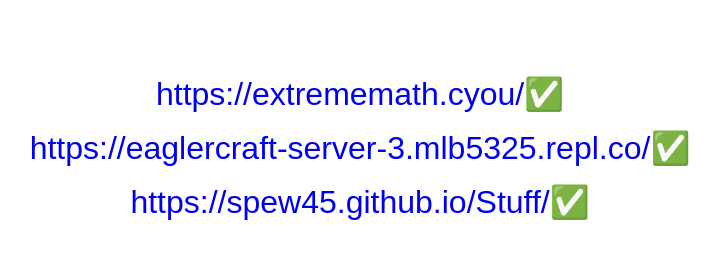
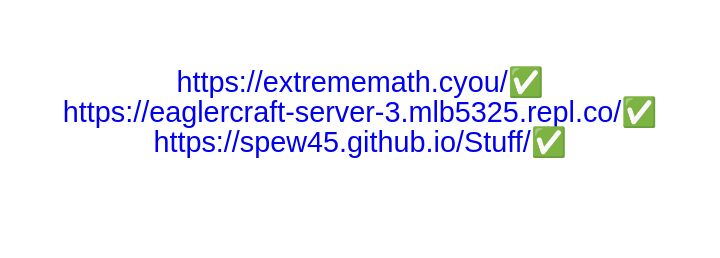
Before and after one commit to Spew45/educational-links, a plain HTML site: page index.html in a window 1280 px wide. Shown: the whole page, without its empty margins (280-1000 px from the left). Drawn offline with Linux system fonts and the light colour scheme.

Commit message:
Update index.html

```diff
--- a/index.html
+++ b/index.html
@@ -1,10 +1,19 @@
+<!-- startup -->
+<body style="background-color: #fff;">
+<title>Classes</title>
+<link rel="icon" type="image/x-icon" href="favicon.ico">
+<link rel="stylesheet" href="style.css">
+
+<!-- Div class -->
 <style>
 .padding {
   padding-top: 4%;
+  line-height: 90%;
 }
 </style>
 
+<!-- text -->
 <div class="padding">
-<p align="center"><a href="https://extrememath.cyou/" style="font-family: arial; font-size: 200%; text-decoration: none;">https://extrememath.cyou/✅
-<p align="center"><a href="https://extrememath.cyou/" style="font-family: arial; font-size: 200%; text-decoration: none;">https://eaglercraft-server-3.mlb5325.repl.co/✅
-<p align="center"><a href="https://extrememath.cyou/" style="font-family: arial; font-size: 200%; text-decoration: none;">https://spew45.github.io/Stuff/✅
+<p align="center"><a href="https://extrememath.cyou/" target="_blank" style="font-family: arial; font-size: 180%; text-decoration: none;">https://extrememath.cyou/✅
+<p align="center"><a href="https://extrememath.cyou/" target="_blank" style="font-family: arial; font-size: 180%; text-decoration: none;">https://eaglercraft-server-3.mlb5325.repl.co/✅
+<p align="center"><a href="https://extrememath.cyou/" target="_blank" style="font-family: arial; font-size: 180%; text-decoration: none;">https://spew45.github.io/Stuff/✅
```
